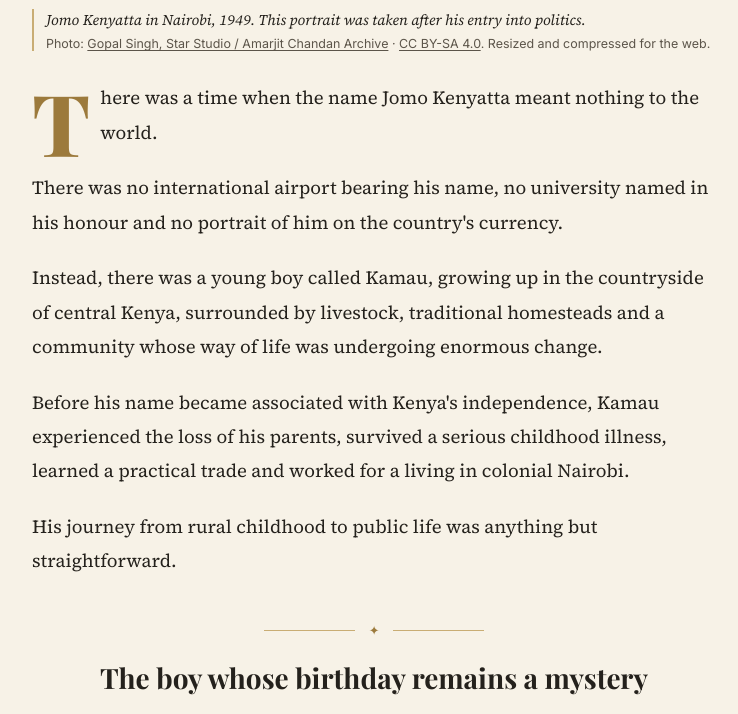
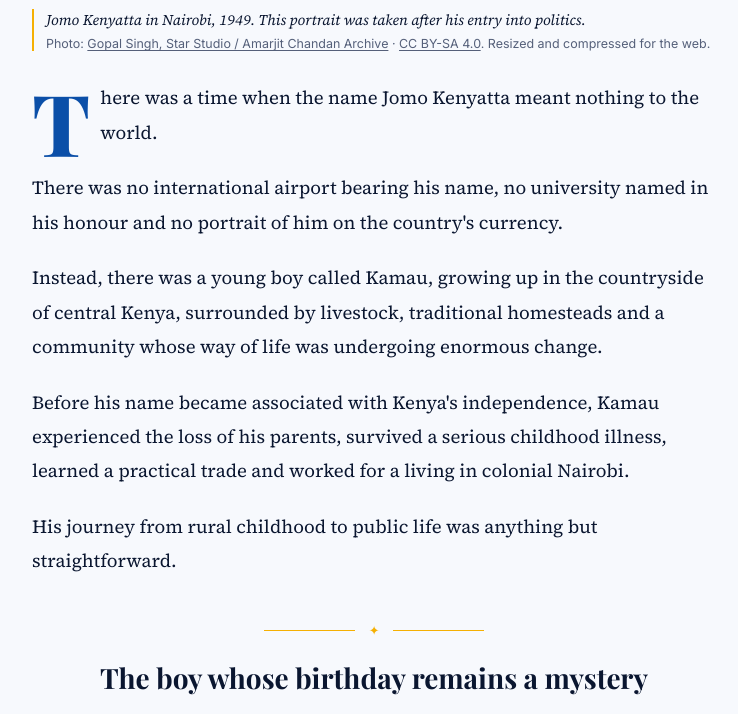
Before and after one commit to mutindimma/immanews, a plain HTML site: page history/before-they-became-famous/jomo-kenyatta-before-politics.html in a window 1280 px wide. Shown: the part 1340-2054 px from the top of the page, without its empty margins (266-1004 px from the left). Drawn offline with nearby package versions, Linux system fonts and the light colour scheme; a web font is replaced by a local one.

Commit message:
Use the site's colours for Before They Became Famous
Replace the ivory/antique-gold palette with the site's own colour
settings (background, blue accents, gold rules), so the series matches
the rest of immanews.com in light and dark mode. Serif type unchanged.

Co-Authored-By: Claude Opus 5.5 <noreply@anthropic.com>

```diff
--- a/series.css
+++ b/series.css
@@ -1,21 +1,20 @@
 /* =========================================================
    "Before They Became Famous" — editorial series design
-   Ivory paper, charcoal ink, antique gold. Scoped to .bf pages
-   and the homepage feature (#bf-home).
+   Uses the site's own colours (from styles.css): navy/blue text
+   accents, gold rules and details. Serif type for the editorial
+   feel. Scoped to .bf pages and the homepage feature (#bf-home).
+   Dark mode follows the site's colours automatically.
    ========================================================= */
 :root {
-  --bf-paper: #f7f2e7;
-  --bf-paper-2: #efe6d3;
-  --bf-ink: #24211c;
-  --bf-ink-soft: #5c554a;
-  --bf-gold: #9c7a3c;
-  --bf-gold-soft: #c9ad74;
-  --bf-line: #d9cdb3;
+  --bf-paper: var(--bg);          /* page background */
+  --bf-paper-2: var(--soft);      /* panels, cards */
+  --bf-ink: var(--text);          /* main text */
+  --bf-ink-soft: var(--muted);    /* secondary text */
+  --bf-gold: var(--brand);        /* text accents: kickers, links */
+  --bf-gold-soft: var(--accent);  /* gold rules, borders, ornaments */
+  --bf-line: var(--line);
   --bf-serif-head: "Playfair Display", Georgia, "Times New Roman", serif;
   --bf-serif-body: "Source Serif 4", Georgia, "Times New Roman", serif;
-}
-@media (prefers-color-scheme: dark) {
-  :root { --bf-paper: #1d1a15; --bf-paper-2: #262219; --bf-ink: #ece5d6; --bf-ink-soft: #b7ad99; --bf-gold: #d2b06e; --bf-gold-soft: #8c7547; --bf-line: #3b3428; }
 }
 
 body.bf { background: var(--bf-paper); }
@@ -29,7 +28,7 @@ body.bf { background: var(--bf-paper); }
 .bf-kicker { margin: 0; font: 700 .74rem Inter, sans-serif; letter-spacing: .22em; text-transform: uppercase; color: var(--bf-gold); }
 .bf-kicker i { font-style: normal; margin: 0 6px; color: var(--bf-gold-soft); }
 
-.bf-rule { display: flex; align-items: center; gap: 14px; color: var(--bf-gold); margin: 40px auto 18px; max-width: 220px; }
+.bf-rule { display: flex; align-items: center; gap: 14px; color: var(--accent); margin: 40px auto 18px; max-width: 220px; }
 .bf-rule::before, .bf-rule::after { content: ""; flex: 1; height: 1px; background: var(--bf-gold-soft); }
 .bf-rule span { font-size: .8rem; }
 
@@ -52,7 +51,7 @@ body.bf { background: var(--bf-paper); }
 .bf-body { font-family: var(--bf-serif-body); font-size: 1.16rem; line-height: 1.85; color: var(--bf-ink); }
 .bf-body p { margin: 0 0 1.15em; }
 .bf-body h2 { font-family: var(--bf-serif-head); font-weight: 700; font-size: clamp(1.4rem, 3vw, 1.75rem); line-height: 1.25; text-align: center; margin: 0 0 22px; color: var(--bf-ink); }
-.bf-lede::first-letter { float: left; font-family: var(--bf-serif-head); font-weight: 800; font-size: 4.6em; line-height: .82; padding: 6px 10px 0 0; color: var(--bf-gold); }
+.bf-lede::first-letter { float: left; font-family: var(--bf-serif-head); font-weight: 800; font-size: 4.6em; line-height: .82; padding: 6px 10px 0 0; color: var(--brand); }
 
 .bf-share { display: flex; flex-wrap: wrap; align-items: center; gap: 8px; margin: 36px 0 8px; padding: 16px 0; border-block: 1px solid var(--bf-line); font: 600 .85rem Inter, sans-serif; }
 .bf-share > span { color: var(--bf-ink-soft); text-transform: uppercase; letter-spacing: .14em; font-size: .72rem; margin-right: 4px; }
@@ -107,7 +106,7 @@ body.bf { background: var(--bf-paper); }
 .bf-card em { font: 700 .8rem Inter, sans-serif; font-style: normal; color: var(--bf-gold); }
 
 /* ---------- Homepage feature ---------- */
-.bf-home { display: grid; grid-template-columns: 180px minmax(0, 1fr); gap: 24px; align-items: center; margin: 0 0 32px; padding: 22px; background: var(--bf-paper); border: 1px solid var(--bf-line); border-top: 3px solid var(--bf-gold); color: var(--bf-ink); }
+.bf-home { display: grid; grid-template-columns: 180px minmax(0, 1fr); gap: 24px; align-items: center; margin: 0 0 32px; padding: 22px; background: var(--surface); border: 1px solid var(--bf-line); border-top: 3px solid var(--accent); color: var(--bf-ink); }
 .bf-home[hidden] { display: none; }
 .bf-home-img img { width: 100%; aspect-ratio: 4/5; object-fit: cover; object-position: top; filter: grayscale(1); border: 1px solid var(--bf-line); }
 .bf-home-badge { margin: 0; font-family: var(--bf-serif-head); font-style: italic; font-weight: 600; font-size: 1.05rem; color: var(--bf-gold); }
```
